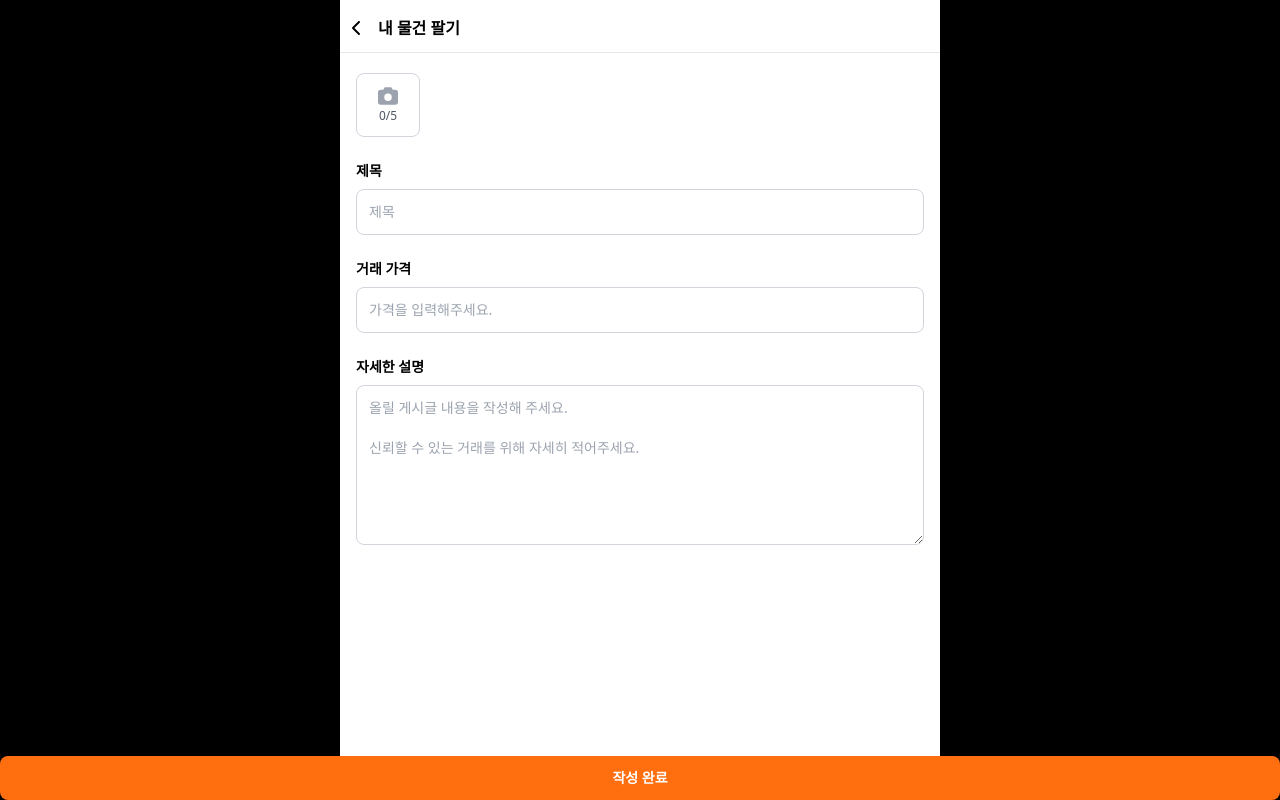
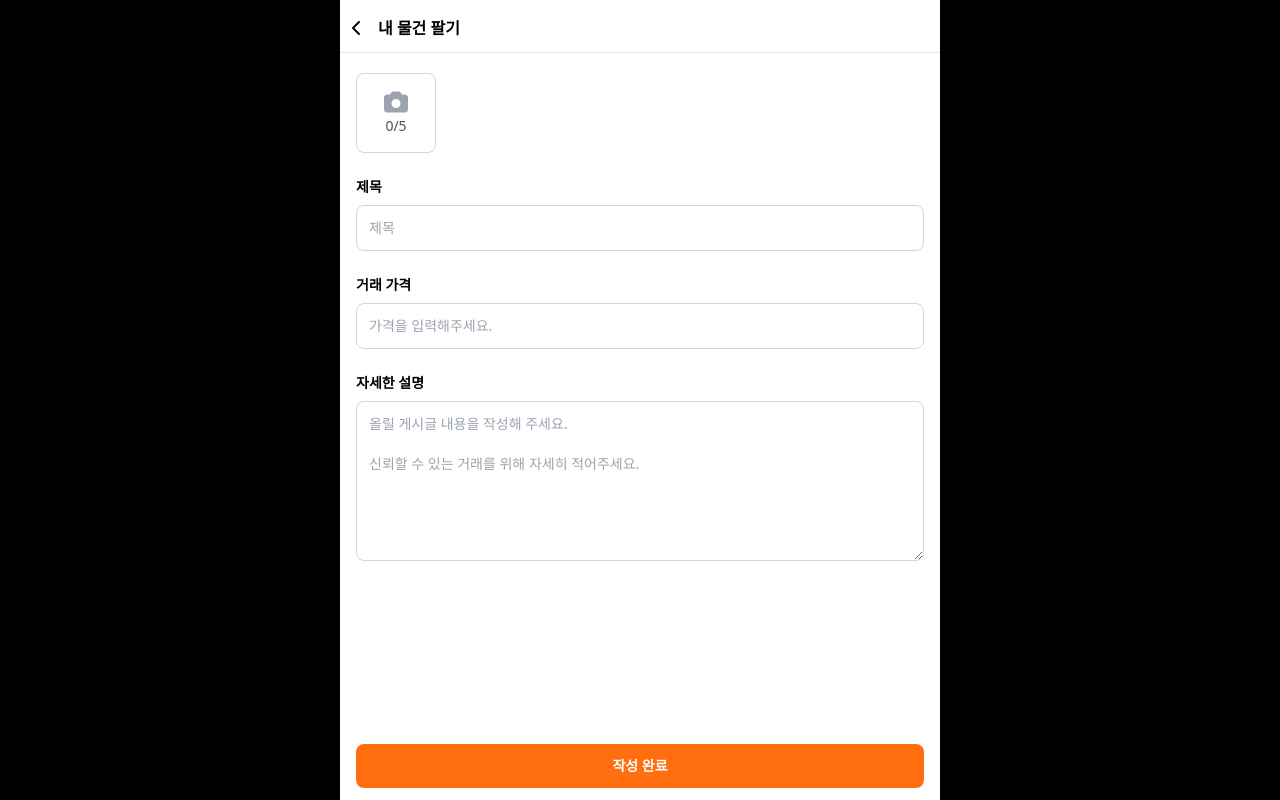
Before and after one commit to hk-toss-full/carrot-front, a React (Vite) app in the folder carrot/: page /write in a window 1280 px wide. Built offline with nearby package versions, Linux system fonts and the light colour scheme.

Commit message:
fix: design

```diff
--- a/carrot/src/components/home/ImageUpload.tsx
+++ b/carrot/src/components/home/ImageUpload.tsx
@@ -36,9 +36,9 @@ const ImageUpload: React.FC<ImageUploadProps> = ({ setImages }) => {
           onChange={handleImageChange}
           className="hidden"
         />
-        <div className="flex flex-col items-center justify-center w-16 h-16 border border-gray-300 rounded-lg">
-          <FontAwesomeIcon icon="camera" size="lg" className="text-gray-400" />
-          <div className="text-xs text-gray-600 mt-0.5">
+        <div className="flex flex-col items-center justify-center w-20 h-20 border border-gray-300 rounded-lg">
+          <FontAwesomeIcon icon="camera" size="xl" className="text-gray-400" />
+          <div className="text-sm text-gray-600 mt-0.5">
             {images.length}/{maxImages}
           </div>
         </div>
@@ -49,7 +49,7 @@ const ImageUpload: React.FC<ImageUploadProps> = ({ setImages }) => {
             <img
               src={URL.createObjectURL(image)}
               alt={`uploaded-${index}`}
-              className="w-16 h-16 object-cover rounded-lg"
+              className="w-20 h-20 object-cover rounded-lg"
             />
             <FontAwesomeIcon
               icon="circle-xmark"
--- a/carrot/src/components/home/UploadPost.tsx
+++ b/carrot/src/components/home/UploadPost.tsx
@@ -14,7 +14,7 @@ const UploadPost: React.FC = () => {
   };
 
   return (
-    <div className="pb-20">
+    <div className="relative pb-20">
       <div className="mx-[-16px] flex items-center px-3 pb-3 border-b mb-5">
         <FontAwesomeIcon icon="chevron-left" />
         <span className="ml-4 font-bold">내 물건 팔기</span>
@@ -57,7 +57,7 @@ const UploadPost: React.FC = () => {
 
       <button
         onClick={handleSubmit}
-        className="fixed bottom-0 left-0 bg-orange text-white p-3 text-sm font-bold rounded-lg w-full"
+        className="fixed bottom-3 max-w-[568px] bg-orange text-white p-3 text-sm font-bold rounded-lg w-full"
       >
         작성 완료
       </button>
```
